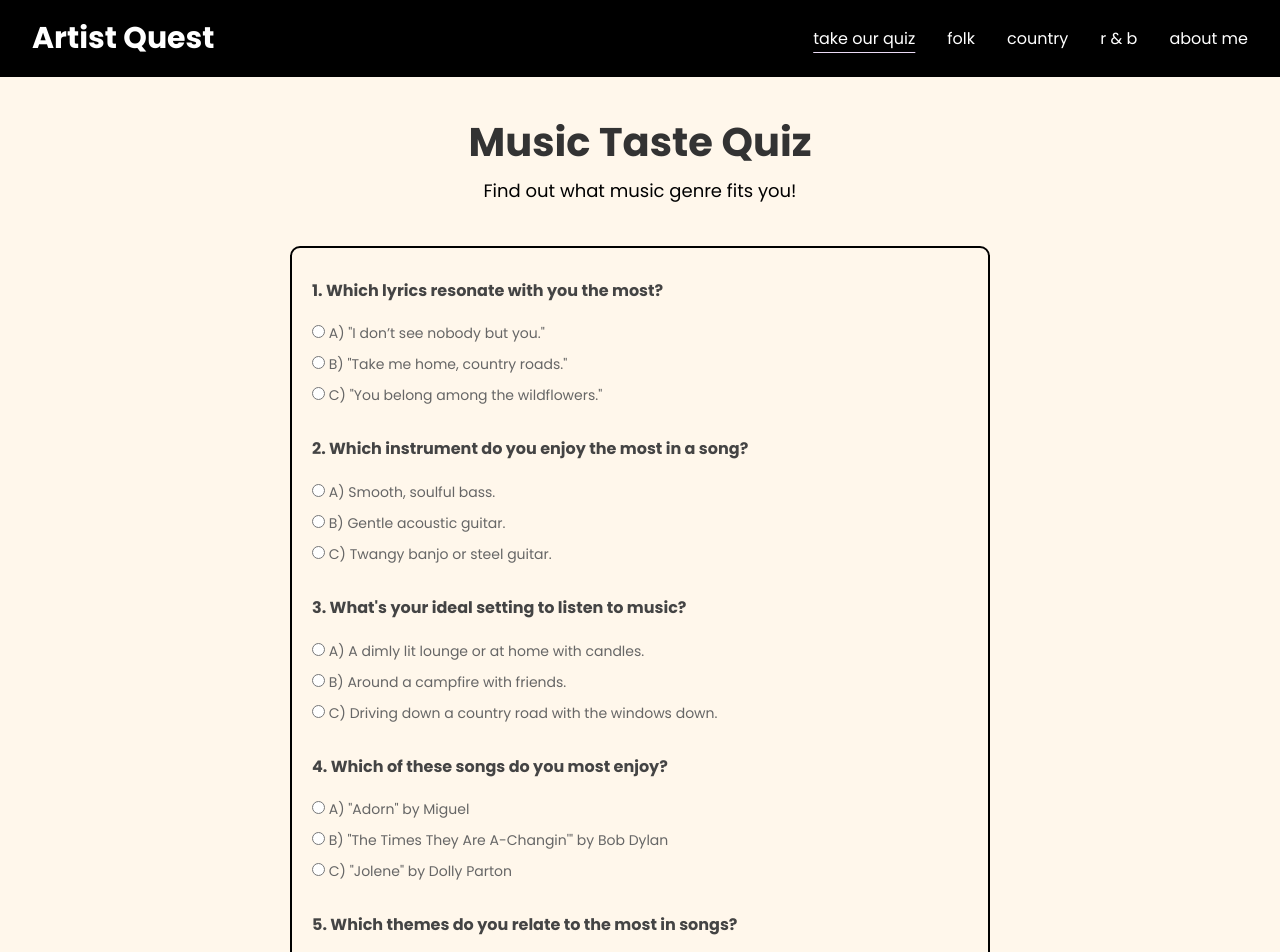
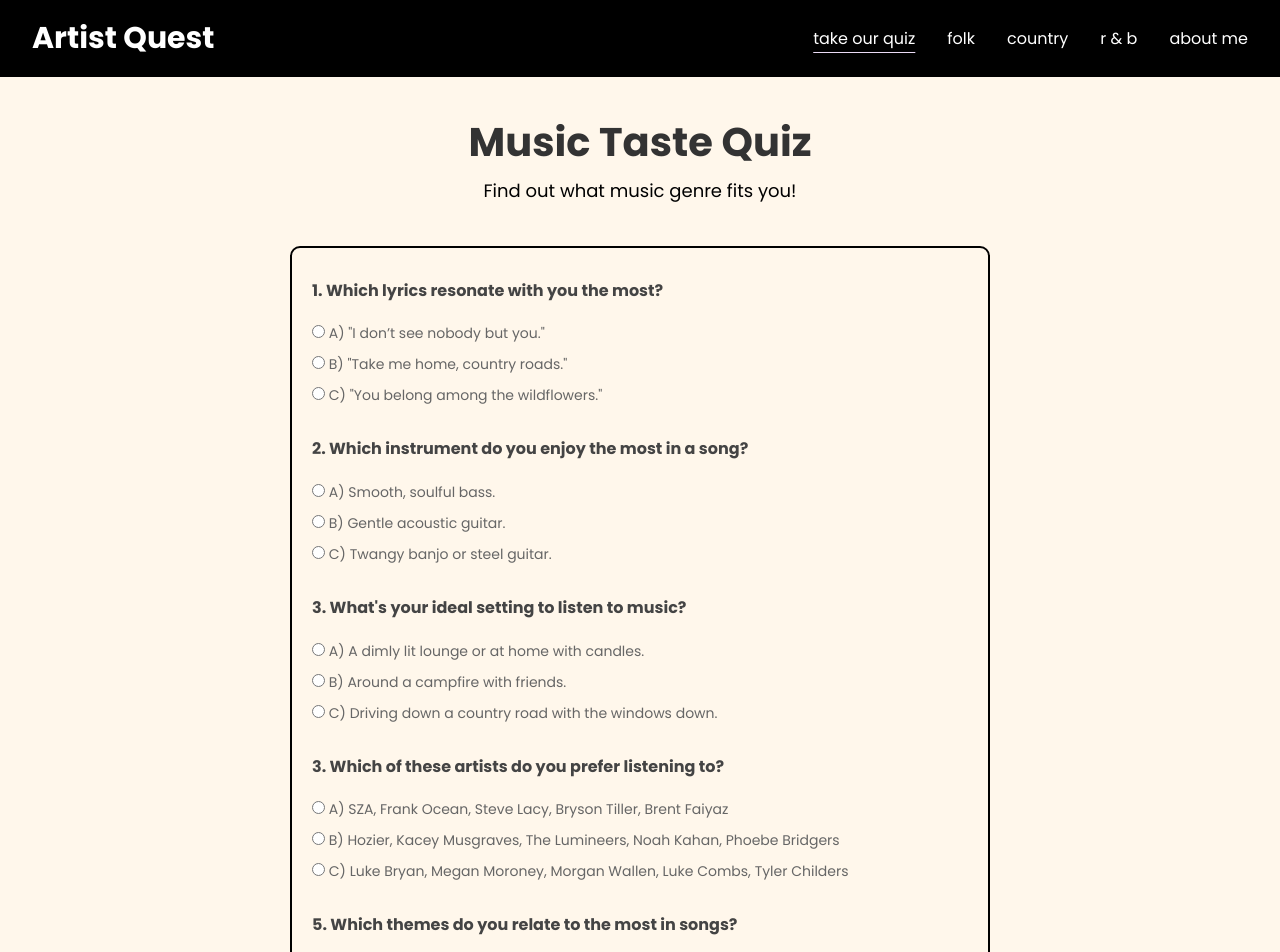
Before and after one commit to hariniavula/find-music, a React (Vite) app: page /quiz in a window 1280 px wide. Shown: the top 952 px of the page. Built offline with nearby package versions, Linux system fonts and the light colour scheme.

Commit message:
quiz changes

```diff
--- a/src/components/About/About.css
+++ b/src/components/About/About.css
@@ -1,4 +1,3 @@
-
 
 .entire-about {
   min-height: 100vh; /* Ensure it always occupies full height */
--- a/src/components/Quiz/Quiz.jsx
+++ b/src/components/Quiz/Quiz.jsx
@@ -149,7 +149,7 @@ function Quiz() {
         </div>
 
         <div className="question">
-          <p>4. Which of these songs do you most enjoy?</p>
+          <p>3. Which of these artists do you prefer listening to?</p>
           <label>
             <input
               type="radio"
@@ -157,7 +157,7 @@ function Quiz() {
               value="A"
               onChange={handleChange}
             />{' '}
-            A) "Adorn" by Miguel
+            A) SZA, Frank Ocean, Steve Lacy, Bryson Tiller, Brent Faiyaz
           </label>
           <label>
             <input
@@ -166,7 +166,7 @@ function Quiz() {
               value="B"
               onChange={handleChange}
             />{' '}
-            B) "The Times They Are A-Changin'" by Bob Dylan
+            B) Hozier, Kacey Musgraves, The Lumineers, Noah Kahan, Phoebe Bridgers
           </label>
           <label>
             <input
@@ -175,7 +175,7 @@ function Quiz() {
               value="C"
               onChange={handleChange}
             />{' '}
-            C) "Jolene" by Dolly Parton
+            C) Luke Bryan, Megan Moroney, Morgan Wallen, Luke Combs, Tyler Childers
           </label>
         </div>
 
```
